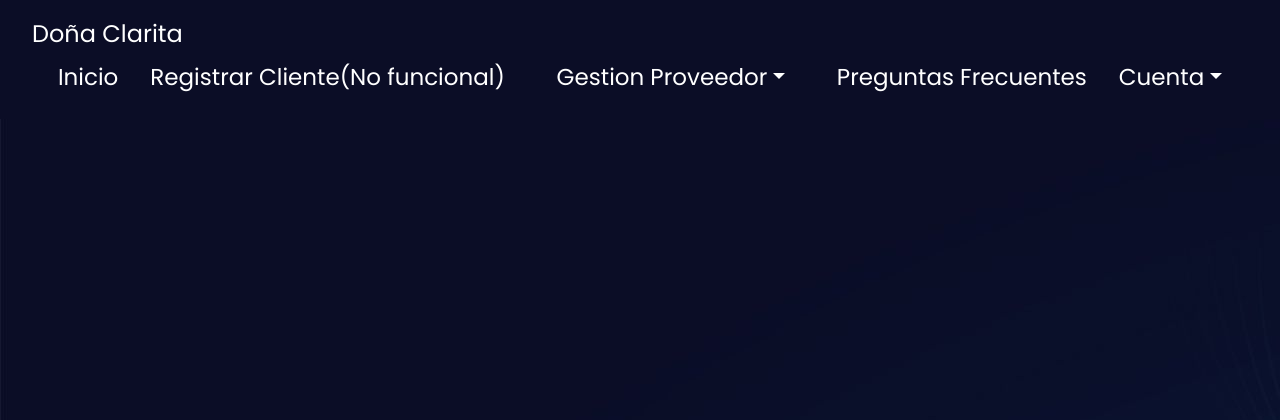
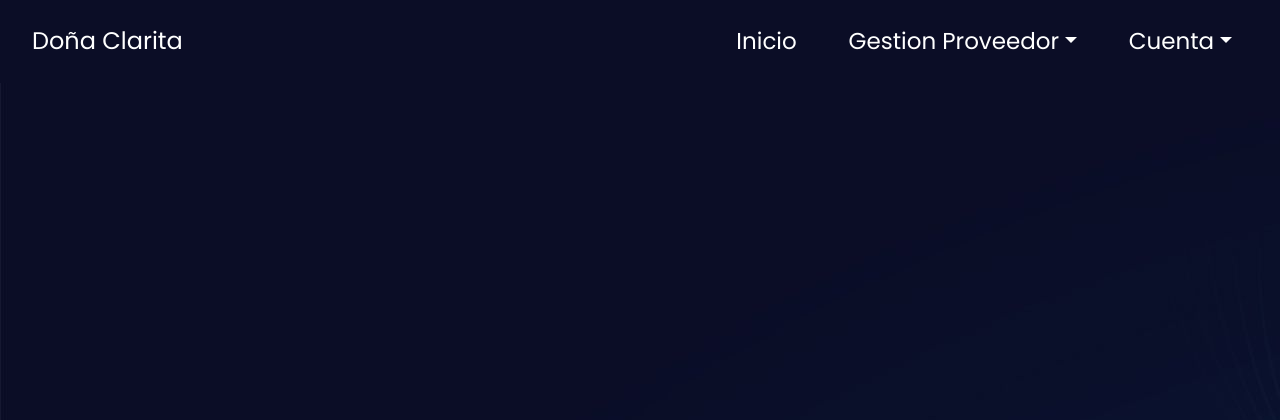
Before and after one commit to Aranzu/encargo1, a Django app: page / in a window 1280 px wide. Shown: the top 420 px of the page. Run offline with Django 3.2, Linux system fonts and the light colour scheme.

```diff
--- a/Seguridad_login/login/templates/snippets/header.html
+++ b/Seguridad_login/login/templates/snippets/header.html
@@ -11,8 +11,7 @@
 	    <span class="fs-4">Doña Clarita</span>
 	  </a>
 	  <ul class="nav nav-pill  tam-fuente aligncenter">
-	    <li class="nav-item"><a href="#" class="nav-link text-white" aria-current="page">Inicio</a></li>
-	    <li class="nav-item"><a href="#" class="nav-link text-white">Registrar Cliente(No funcional)</a></li>
+	    <li class="nav-item"><a href="{% url 'login' %}" class="nav-link text-white" aria-current="page">Inicio</a></li>
 	    <div style="width: 300px;">
 		   	<li style="width: inherit !important;" class="nav-item dropdown" id="gestion_proveedor">
 				<a class="nav-link dropdown-toggle text-white" href="#" id="dropdown05" data-bs-toggle="dropdown"
@@ -23,7 +22,6 @@
 				</ul>
 	        </li>
     	</div>
-	    <li class="nav-item"><a href="#" class="nav-link text-white">Preguntas Frecuentes</a></li>
 	    <li class="nav-item dropdown">
             <a class="nav-link dropdown-toggle text-white" href="#" id="dropdown03" data-bs-toggle="dropdown" aria-expanded="false">Cuenta</a>
             <ul class="dropdown-menu" aria-labelledby="dropdown03" id="panel_cuenta_proc">
```
